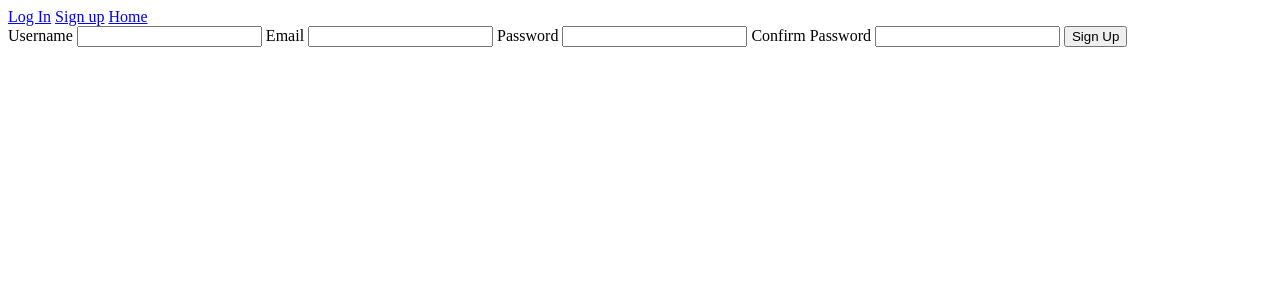
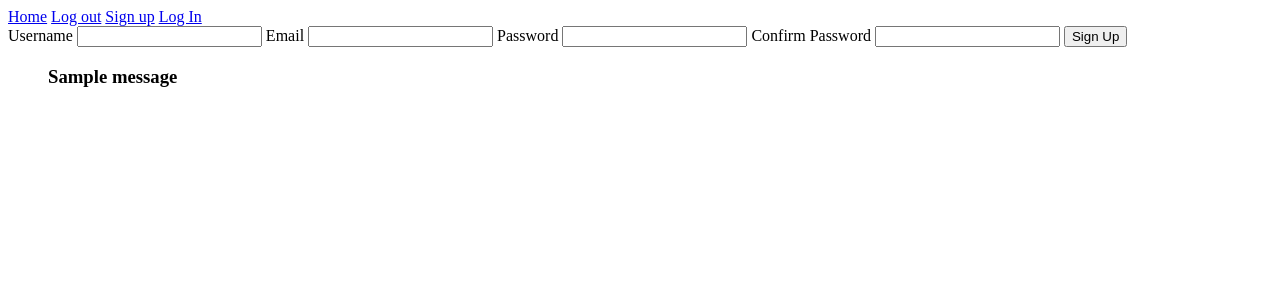
Before and after one commit to wesolyigor/flask_boilerplate, a Flask app: page /auth/signup in a window 1280 px wide. Shown: the top 300 px of the page. Run offline with Flask 2, Linux system fonts and the light colour scheme; one stand-in notice (Sample message) is shown.

Commit message:
rework and add log out

```diff
--- a/app/templates/_base.html
+++ b/app/templates/_base.html
@@ -5,21 +5,38 @@
     <meta name="viewport"
           content="width=device-width, user-scalable=no, initial-scale=1.0, maximum-scale=1.0, minimum-scale=1.0">
     <meta http-equiv="X-UA-Compatible" content="ie=edge">
-    <title>Base</title>
+    <title>Home</title>
 </head>
 <body>
 
 <nav>
-
+    <a href="{{ url_for('main.home') }}">Home</a>
+    <a href="{{ url_for('auth.logout') }}">Log out</a>
+    <a href="{{ url_for('auth.signup') }}">Sign up</a>
     <a href="{{ url_for('auth.login') }}">Log In</a>
-    <a href="{{ url_for('auth.signup') }}">Sign up</a>
-    <a href="{{ url_for('auth.signup') }}">Home</a>
 
 </nav>
+
+
 
 {% block content %}
 
 
+
+
 {% endblock %}
+
+<article class="flashes">
+    {% with messages = get_flashed_messages() %}
+    {% if messages %}
+    <ul class="flashes-box">
+        {% for message in messages %}
+            <h3>{{ message }}</h3>
+        {% endfor %}
+    </ul>
+    {% endif %}
+    {% endwith %}
+
+</article>
 </body>
 </html>
--- a/app/templates/login.html
+++ b/app/templates/login.html
@@ -2,6 +2,9 @@
 
 
 {% block content %}
+
+
+
 
 <form action="" method="post">
     {{ form.hidden_tag() }}
@@ -17,4 +20,6 @@
 
 </form>
 
+
+
 {% endblock %}
--- a/app/templates/signup.html
+++ b/app/templates/signup.html
@@ -19,4 +19,6 @@
 
 </form>
 
+
+
 {% endblock %}
--- a/app/views/auth_views.py
+++ b/app/views/auth_views.py
@@ -1,5 +1,5 @@
 from flask import Blueprint, render_template, flash, request, url_for
-from flask_login import login_user
+from flask_login import login_user, logout_user
 from werkzeug.utils import redirect
 
 from app import db
@@ -16,10 +16,9 @@ def login():
         user = User.get_by_username(form.username.data)
         if user is not None and user.check_password(form.password.data):
             login_user(user)
+            flash(f'You are logged in!')
             return redirect(request.args.get('next') or url_for('main.home'))
     return render_template('login.html', form=form)
-
-
 
 
 @bp_auth.route('/signup', methods=['GET', 'POST'])
@@ -31,5 +30,13 @@ def signup():
         db.session.add(user)
         db.session.commit()
 
-        return redirect(url_for('auth.signup'))
+        flash(f'Hello {user.username}! Please login')
+        return redirect(url_for('auth.login'))
     return render_template('signup.html', form=form)
+
+
+@bp_auth.route('/logout')
+def logout():
+    logout_user()
+    flash(f'Logged out!')
+    return redirect(url_for('main.home'))
```
Also changed, not shown: app.db, 1 other file.
